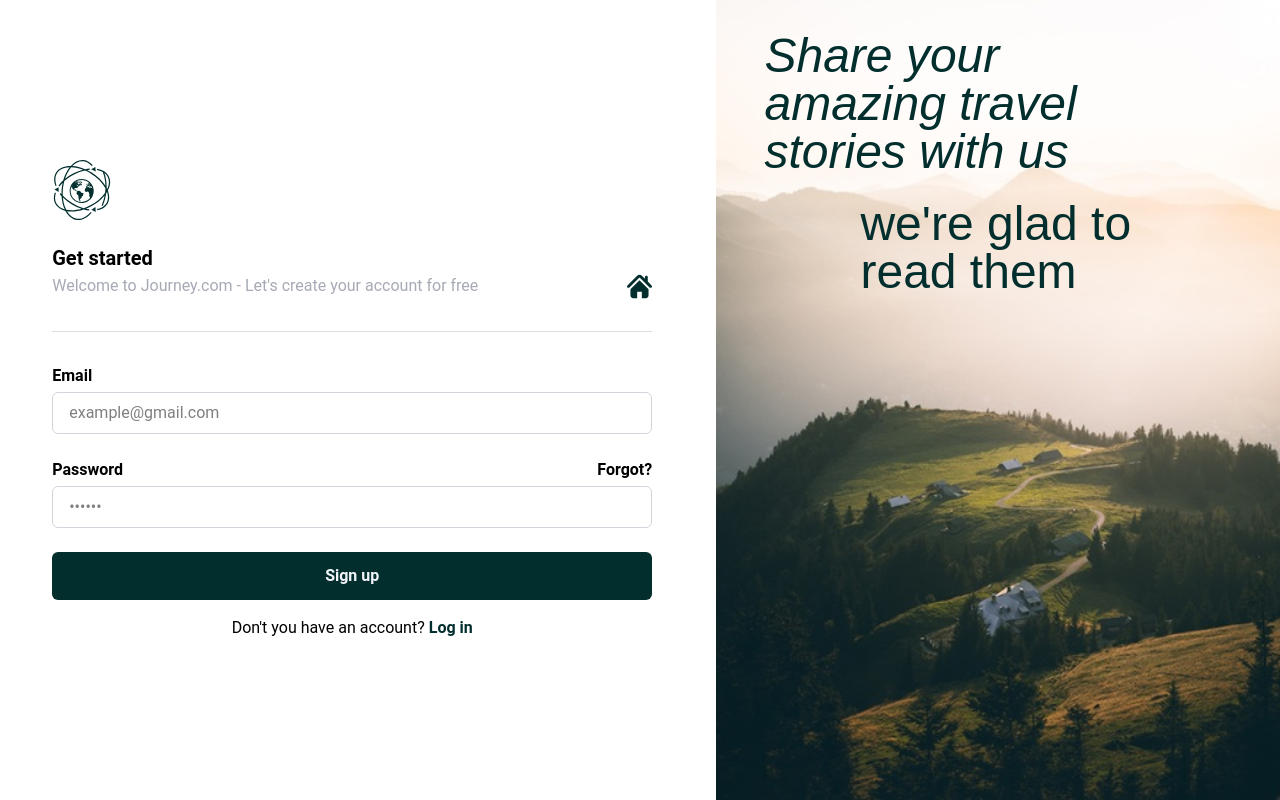
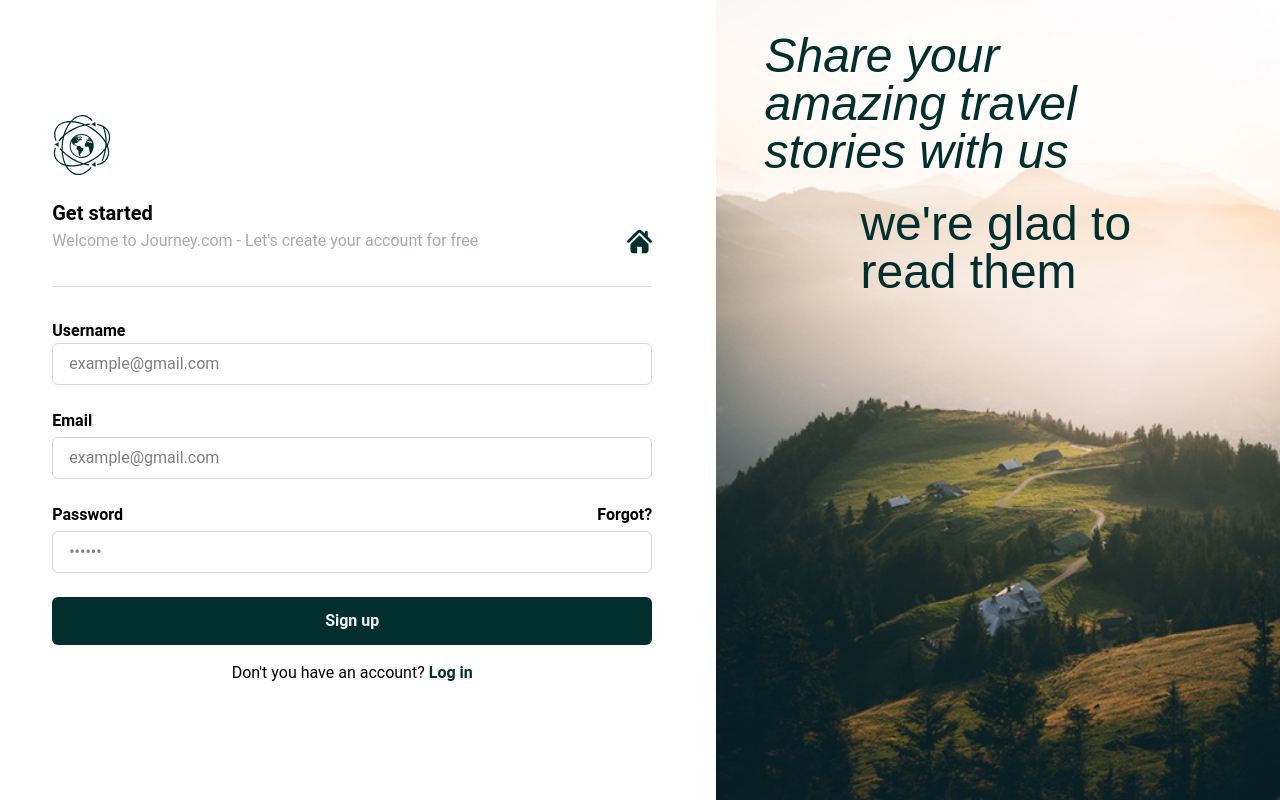
Before and after one commit to Aminnak/TravelJourny, a React (Vite) app in the folder frontend/: page /sign-up in a window 1280 px wide. Built offline with nearby package versions, Linux system fonts and the light colour scheme; a web font is replaced by a local one.

Commit message:
Add username field when a user is at sign up page (wanna create acc) and related manipulation to the code base

```diff
--- a/frontend/src/pages/Signup.tsx
+++ b/frontend/src/pages/Signup.tsx
@@ -1,6 +1,6 @@
 import { SubmitHandler , useForm } from "react-hook-form";
 import { useLocation, useNavigate } from "react-router-dom";
-import axios from 'axios';
+import axios, { AxiosError } from 'axios';
 import EarthSvgCard from "../iconCards/EarthCard"
 import HomeCard from "../iconCards/HomeCard"
 import wayToHeaven  from "../assets/images/wayToHeaven.jpg"
@@ -8,17 +8,26 @@ import wayToHeaven  from "../assets/images/wayToHeaven.jpg"
 interface formInterface {
     email : string;
     password : string;
+    username? : string;
 }
 
 const Signup = () => {
-    const { register , handleSubmit , formState : { errors,isSubmitting }} = useForm<formInterface>();
+    const { register , handleSubmit , setError, formState : { errors,isSubmitting }} = useForm<formInterface>();
     const baseApi = 'http://localhost:8000/api/'
     const onFormSubmit : SubmitHandler<formInterface> = async (data) => {
         try {
             await axios.post(PathnameStatus ? `${baseApi}user/create/` : `${baseApi}user/login/`,{...data},{withCredentials : true})
             Navigate('/home')
-        } catch (err) {
-            console.log(err)
+        } catch (err : unknown) {
+            if (err instanceof AxiosError) {
+                const messages: string[] = [];
+                Object.keys(err.response?.data).forEach(item => {
+                    messages.push(err.response?.data[item][0]);
+                })
+                setError( "root", {message : `${messages}`})
+            } else {
+                setError('root', { message: 'An unknown error occurred' });
+            }
         }
     }
 
@@ -59,6 +68,12 @@ const Signup = () => {
                     </div>
                 </div>
                 <form className="flex flex-col mt-8 space-y-6" onSubmit={handleSubmit(onFormSubmit)}>
+                    {PathnameStatus &&
+                    <div>
+                        <label htmlFor="" className="font-semibold">Username</label>
+                        <input type="text" {...register("username" , {required : "username is required" , minLength : {value : 5 , message : 'Username has to be more than 5 characters'}})} className="w-full py-2 px-4 rounded-md border border-gray-300 focus:outline-none focus:border-teal-800" placeholder="example@gmail.com"/>
+                        {errors.username && <div className="text-red-600">{errors.username.message}</div>}
+                    </div>}
                     <div className="flex flex-col space-y-1">
                         <label htmlFor="" className="font-semibold">Email</label>
                         <input type="email" {...register("email" , {required : "Email is required"})} className="w-full py-2 px-4 rounded-md border border-gray-300 focus:outline-none focus:border-teal-800" placeholder="example@gmail.com"/>
@@ -81,6 +96,7 @@ const Signup = () => {
                         })} className="w-full py-2 px-4 rounded-md border border-gray-300 focus:outline-none focus:border-teal-800" placeholder={'\u2022'.repeat(6)}/>
                         {errors.password && <div className="text-red-600">{errors.password.message}</div>}
                     </div>
+                    {errors.root?.message && <p className="text-red-600">{errors.root.message}</p>}
                     <div className="flex flex-col justify-center text-center">
                         <button disabled={isSubmitting} type="submit" className="w-full py-3 px-4 font-bold rounded-md bg-teal-950 text-slate-100">{isSubmitting ? 'Loading' : pageTexts.buttonText}</button>
                         <p className="mt-4">{pageTexts.routerGuide.firstText}<span className="font-semibold text-teal-950 hover:cursor-pointer" onClick={() => Navigate(PathnameStatus ? '/login' : '/sign-up')}> {pageTexts.routerGuide.secondText}</span></p>
```
